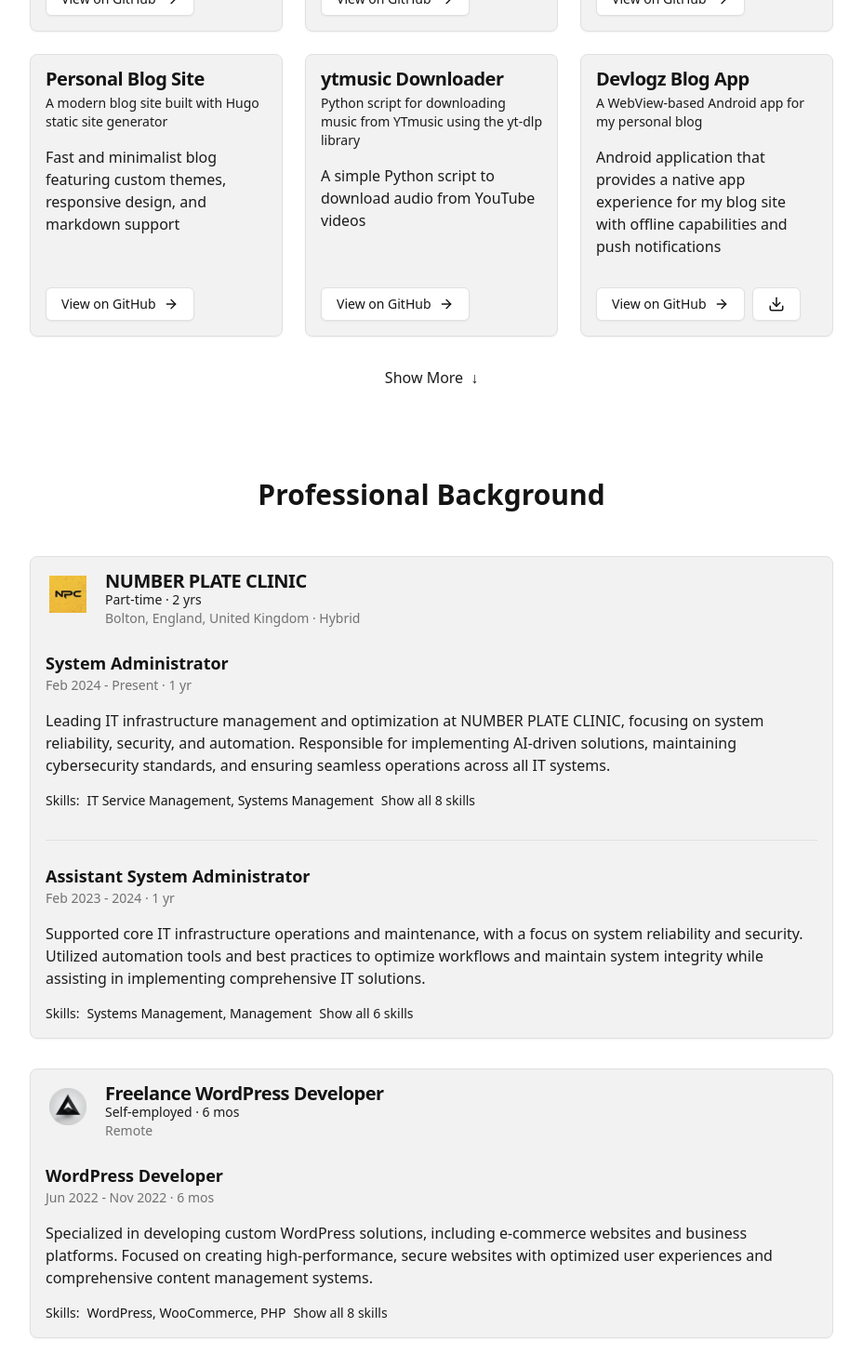
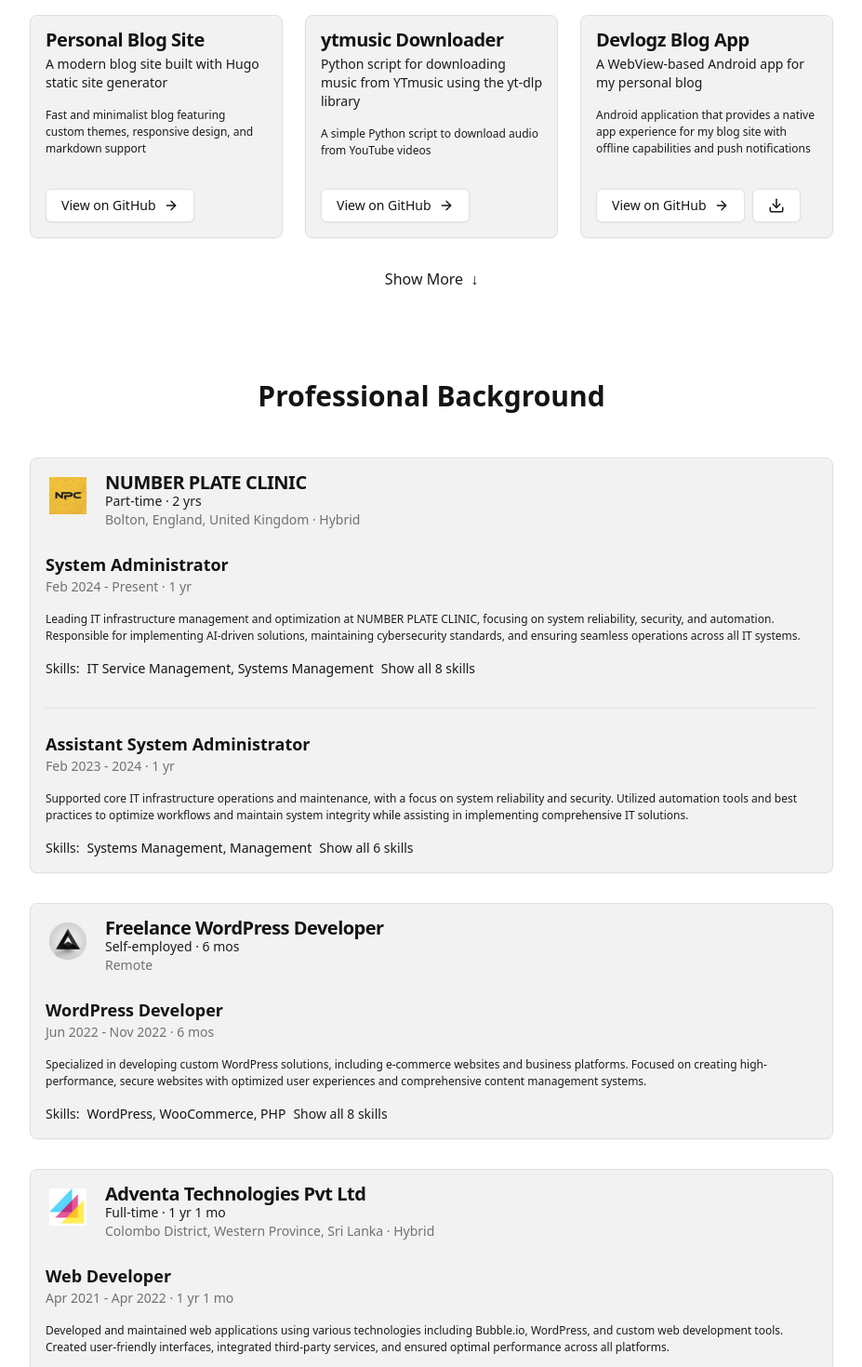
Before and after one commit to vit-zeeshan/portfolio3, a Next.js app: page / in a window 1280 px wide. Shown: the part 1300-2770 px from the top of the page at 93% size, without its empty margins (176-1103 px from the left). Built offline with nearby package versions, Linux system fonts and the light colour scheme.

Commit message:
Adjust text size for project and experience descriptions

```diff
--- a/src/app/page.tsx
+++ b/src/app/page.tsx
@@ -347,7 +347,7 @@ export default function Page() {
                     </CardDescription>
                   </CardHeader>
                   <CardContent>
-                    <p className="text-muted-foreground">
+                    <p className="text-muted-foreground text-[0.75em]">
                       {project.content}
                     </p>
                   </CardContent>
@@ -467,7 +467,7 @@ export default function Page() {
                 <div className="mt-2">
                   <h4 className="text-lg font-semibold text-foreground">System Administrator</h4>
                   <p className="text-sm text-muted-foreground/60 mb-4">Feb 2024 - Present · 1 yr</p>
-                  <p className="text-muted-foreground mb-4">
+                  <p className="text-muted-foreground mb-4 text-[0.75em]">
                     Leading IT infrastructure management and optimization at NUMBER PLATE CLINIC, focusing on system reliability, security, and automation. Responsible for implementing AI-driven solutions, maintaining cybersecurity standards, and ensuring seamless operations across all IT systems.
                   </p>
                   <div className="flex items-center gap-2 text-sm text-muted-foreground">
@@ -486,7 +486,7 @@ export default function Page() {
                 <div className="mt-8 border-t border-border pt-6">
                   <h4 className="text-lg font-semibold text-foreground">Assistant System Administrator</h4>
                   <p className="text-sm text-muted-foreground/60 mb-4">Feb 2023 - 2024 · 1 yr</p>
-                  <p className="text-muted-foreground mb-4">
+                  <p className="text-muted-foreground mb-4 text-[0.75em]">
                     Supported core IT infrastructure operations and maintenance, with a focus on system reliability and security. Utilized automation tools and best practices to optimize workflows and maintain system integrity while assisting in implementing comprehensive IT solutions.
                   </p>
                   <div className="flex items-center gap-2 text-sm text-muted-foreground">
@@ -529,7 +529,7 @@ export default function Page() {
                 <div className="mt-2">
                   <h4 className="text-lg font-semibold text-foreground">WordPress Developer</h4>
                   <p className="text-sm text-muted-foreground/60 mb-4">Jun 2022 - Nov 2022 · 6 mos</p>
-                  <p className="text-muted-foreground mb-4">
+                  <p className="text-muted-foreground mb-4 text-[0.75em]">
                     Specialized in developing custom WordPress solutions, including e-commerce websites and business platforms. Focused on creating high-performance, secure websites with optimized user experiences and comprehensive content management systems.
                   </p>
                   <div className="flex items-center gap-2 text-sm text-muted-foreground">
@@ -586,7 +586,7 @@ export default function Page() {
                 <div className="mt-2">
                   <h4 className="text-lg font-semibold text-foreground">Web Developer</h4>
                   <p className="text-sm text-muted-foreground/60 mb-4">Apr 2021 - Apr 2022 · 1 yr 1 mo</p>
-                  <p className="text-muted-foreground mb-4">
+                  <p className="text-muted-foreground mb-4 text-[0.75em]">
                     Developed and maintained web applications using various technologies including Bubble.io, WordPress, and custom web development tools. Created user-friendly interfaces, integrated third-party services, and ensured optimal performance across all platforms.
                   </p>
                   <div className="flex items-center gap-2 text-sm text-muted-foreground">
```
